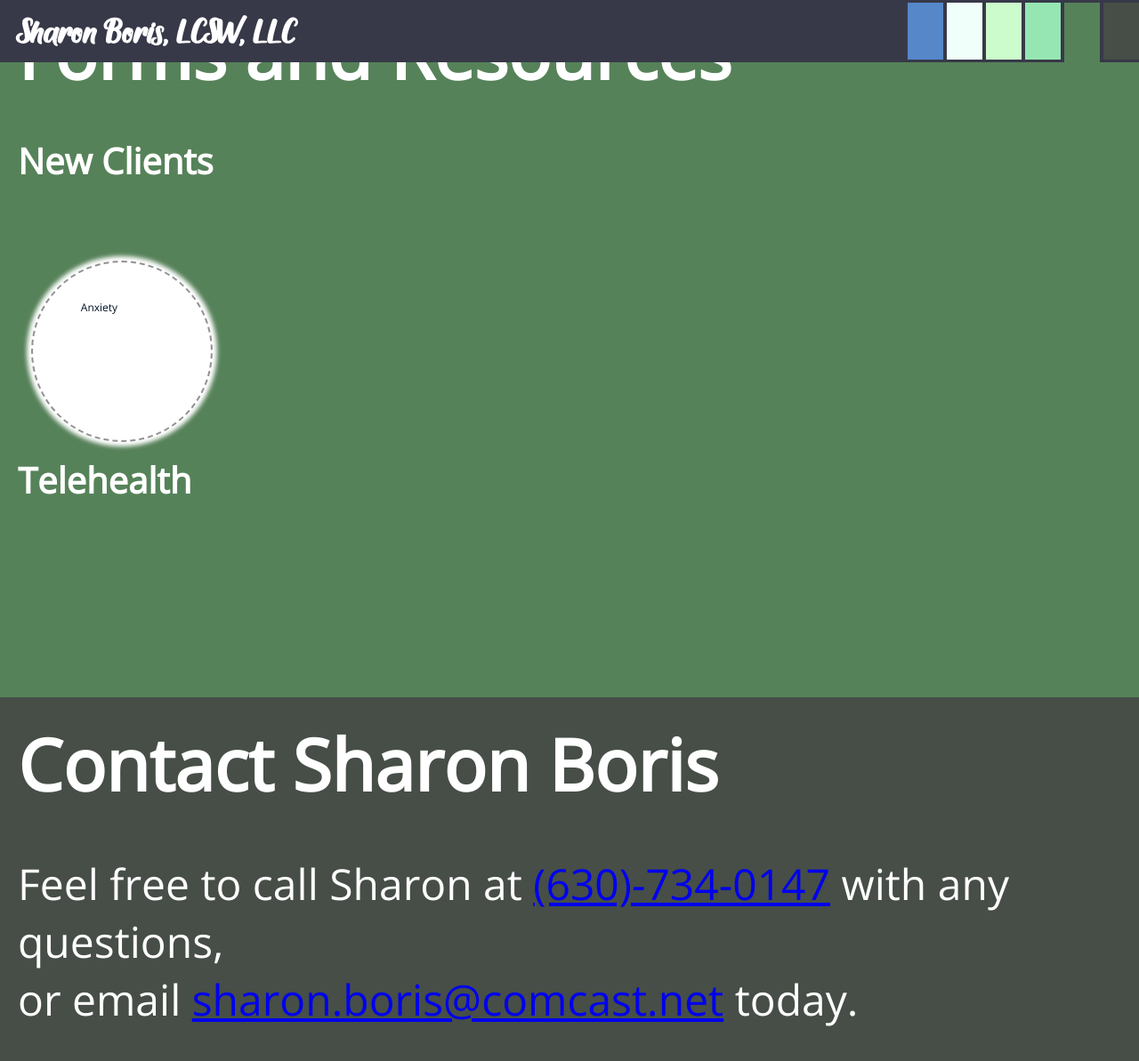
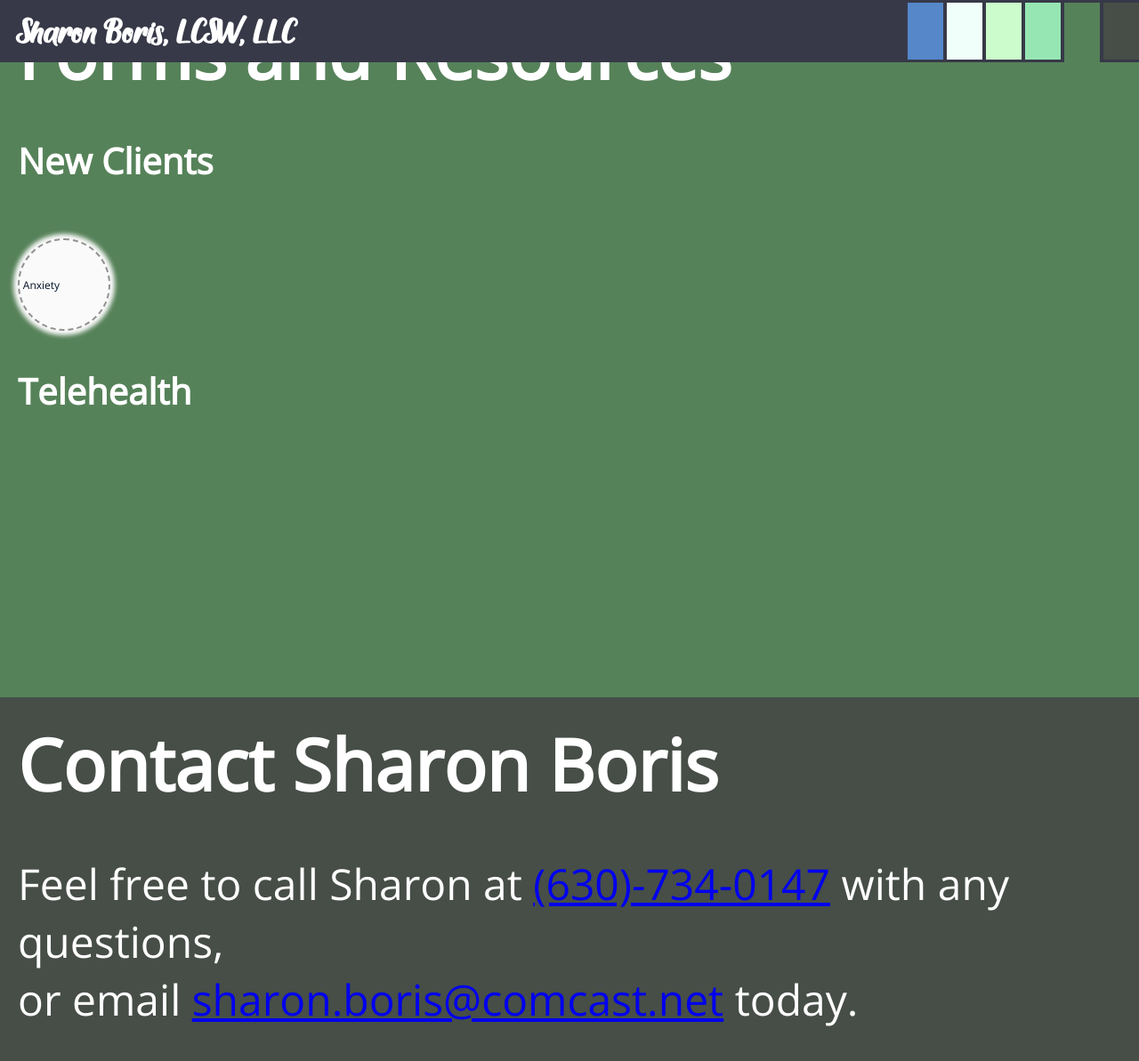
Before and after one commit to PlGGS/sharonboris.com, a Jekyll site: the page built from index.html, in a window 1280 px wide and 1400 px high, scrolled down 3216 px. Shown: the top 1193 px of the window at 89% size. Built offline with Jekyll 4.4.1, drawn with Linux system fonts in a browser that asks for light colours; nearby versions of some CDN libraries; some web fonts are replaced.

Commit message:
Updated providers css

```diff
--- a/css/main.scss
+++ b/css/main.scss
@@ -280,9 +280,8 @@
         margin: auto auto 100px auto;
         text-align: center;
         display: grid;
-        grid-template-columns: repeat(1, 1fr);
-        grid-auto-rows:200px 400px;
-        grid-gap:10px;
+        grid-template-columns: repeat(3, 1fr);
+        grid-gap: 10px;
         grid-auto-flow: dense;
     }
 
@@ -302,27 +301,22 @@
     }
 
     #icon-pad {
-        transform: translate(0px, 30px);
         padding-top: 20px;
-        padding-left: 0;
-        padding-right: 0;
     }
 
     #icon {
-        margin-left: 15px;
-        margin-right: 15px;
-        transform: translate(0px, -5px);
         -webkit-transition: all 0.5s ease;
-        height: 200px;
-        width: 200px;
+        height: 100px;
+        width: 100px;
         padding-left: 0px;
         padding-right: 0px;
-        border-radius: 50%;
+        border-radius: 90px;
+        font-size: 80px;
         text-align: center;
-        background: #fff;
+        background: #fafafa;
         color: #001126;
         border: 2px dashed #919191;
-        box-shadow: 0px 0px 5px 5px #fff;
+        box-shadow: 0px 0px 5px 5px #fafafa;
     }
 
     .label {
@@ -331,6 +325,12 @@
         font-weight: normal;
         width: 100%;
         transform: translate(-25.5px, -25.5px);
+    }
+
+    @media screen and (max-width:500px){
+        .container{
+            grid-template-columns: repeat(2,1fr);
+        }
     }
 }
 section#contact {
```
